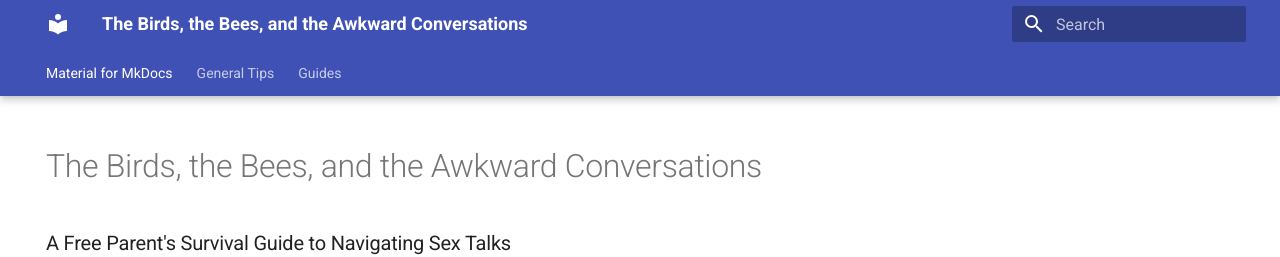
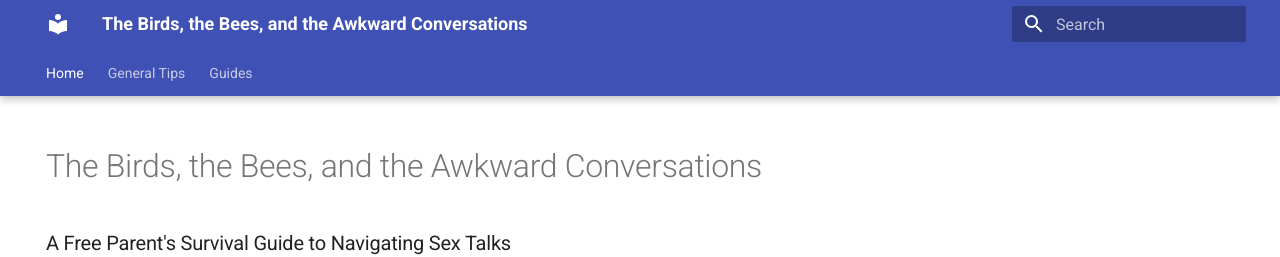
Before and after one commit to davidlcassidy/birdsbees, an MkDocs documentation site: the page built from docs/index.md, in a window 1280 px wide. Shown: the top 257 px of the page. Built offline with MkDocs 1.6.1 and Material for MkDocs 9.7.7, drawn with Linux system fonts in a browser that asks for light colours.

Commit message:
Fix home title

```diff
--- a/docs/index.md
+++ b/docs/index.md
@@ -1,5 +1,5 @@
 ---
-title: Material for MkDocs
+title: Home
 hide:
   - navigation
   - toc
```
